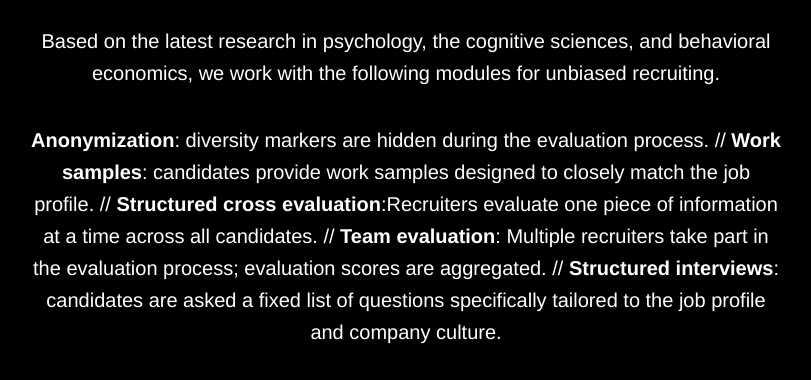
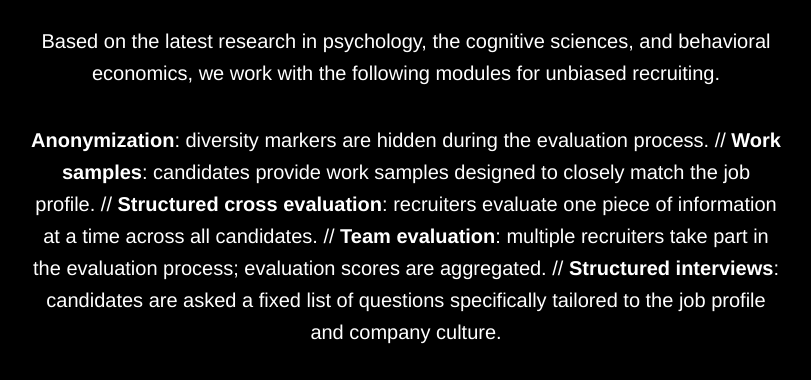
Before and after one commit to ch0pp3/ch0pp3.github.io, a website: page index.html in a window 1280 px wide. Shown: the part 1740-2120 px from the top of the page, 234-1045 px from the left. Drawn offline with nearby package versions, Linux system fonts and the light colour scheme; some packages are replaced by stand-ins of ours.

Commit message:
Update index.html

```diff
--- a/index.html
+++ b/index.html
@@ -103,7 +103,7 @@
             <div class="col-lg-8 col-lg-offset-2">
                 <h2>our services</h2>
                 <p>Based on the latest research in psychology, the cognitive sciences, and behavioral economics, we work with the following modules for unbiased recruiting.</p>
-                <p><b>Anonymization</b>: diversity markers are hidden during the evaluation process. // <b>Work samples</b>: candidates provide work samples designed to closely match the job profile. // <b>Structured cross evaluation</b>:Recruiters evaluate one piece of information at a time across all candidates. // <b>Team evaluation</b>: Multiple recruiters take part in the evaluation process; evaluation scores are aggregated. // <b>Structured interviews</b>: candidates are asked a fixed list of questions specifically tailored to the job profile and company culture.</p>
+                <p><b>Anonymization</b>: diversity markers are hidden during the evaluation process. // <b>Work samples</b>: candidates provide work samples designed to closely match the job profile. // <b>Structured cross evaluation</b>: recruiters evaluate one piece of information at a time across all candidates. // <b>Team evaluation</b>: multiple recruiters take part in the evaluation process; evaluation scores are aggregated. // <b>Structured interviews</b>: candidates are asked a fixed list of questions specifically tailored to the job profile and company culture.</p>
                 <p>By supporting the implementation of de-biased recruiting processes we help you hire the best candidates and achieve your diversity goals along the way.</p>
             </div>
         </div>
```
